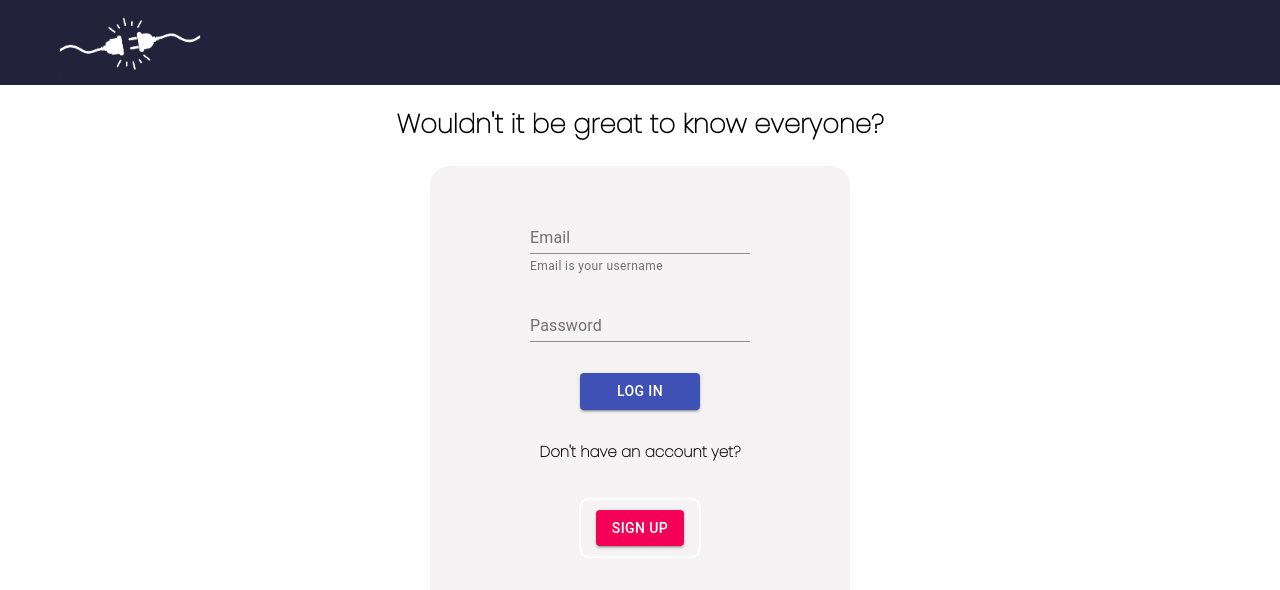
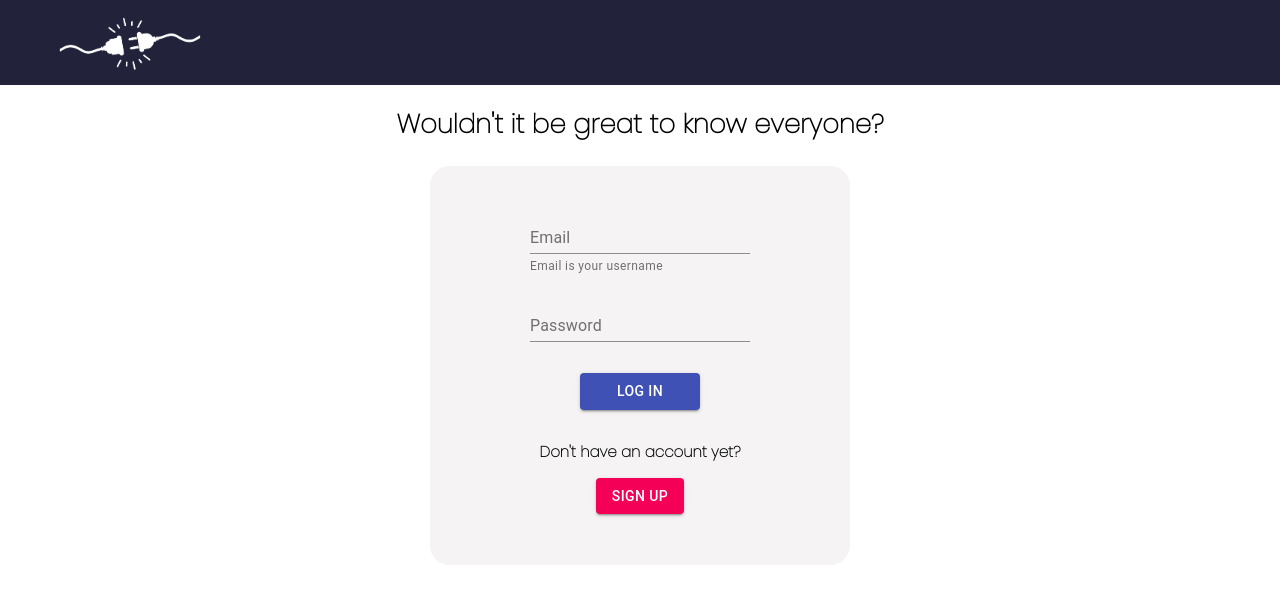
Before and after one commit to olesiamelnychyn/Disconnect, a React app: page /login in a window 1280 px wide. Shown: the top 590 px of the page. Built offline with nearby package versions, Linux system fonts and the light colour scheme.

Commit message:
Fix of buttons having redundant style because of <a> element in header.

```diff
--- a/src-web/Components/Header.css
+++ b/src-web/Components/Header.css
@@ -7,7 +7,7 @@ img {
     width: 230px;
 }
 
-a {
+.logoutButton {
     display: flex;
     align-items: center;
     color: white;
@@ -22,7 +22,7 @@ a {
     transition: 0.5s;
 }
 
-a:hover {
+.logoutButton:hover {
     background-color: #4a4e69;
 }
 
--- a/src-web/Components/Header.js
+++ b/src-web/Components/Header.js
@@ -16,7 +16,7 @@ const Header = (props) => {
 
             <img src={logo} alt='logo_disconnect'/>
             { props.isAuthenticated &&
-            <a onClick={()=>{logout(props.userHasAuthenticated)}}>LOG OUT</a>
+            <a className="logoutButton" onClick={()=>{logout(props.userHasAuthenticated)}}>LOG OUT</a>
             }
         </div>
     )
```
